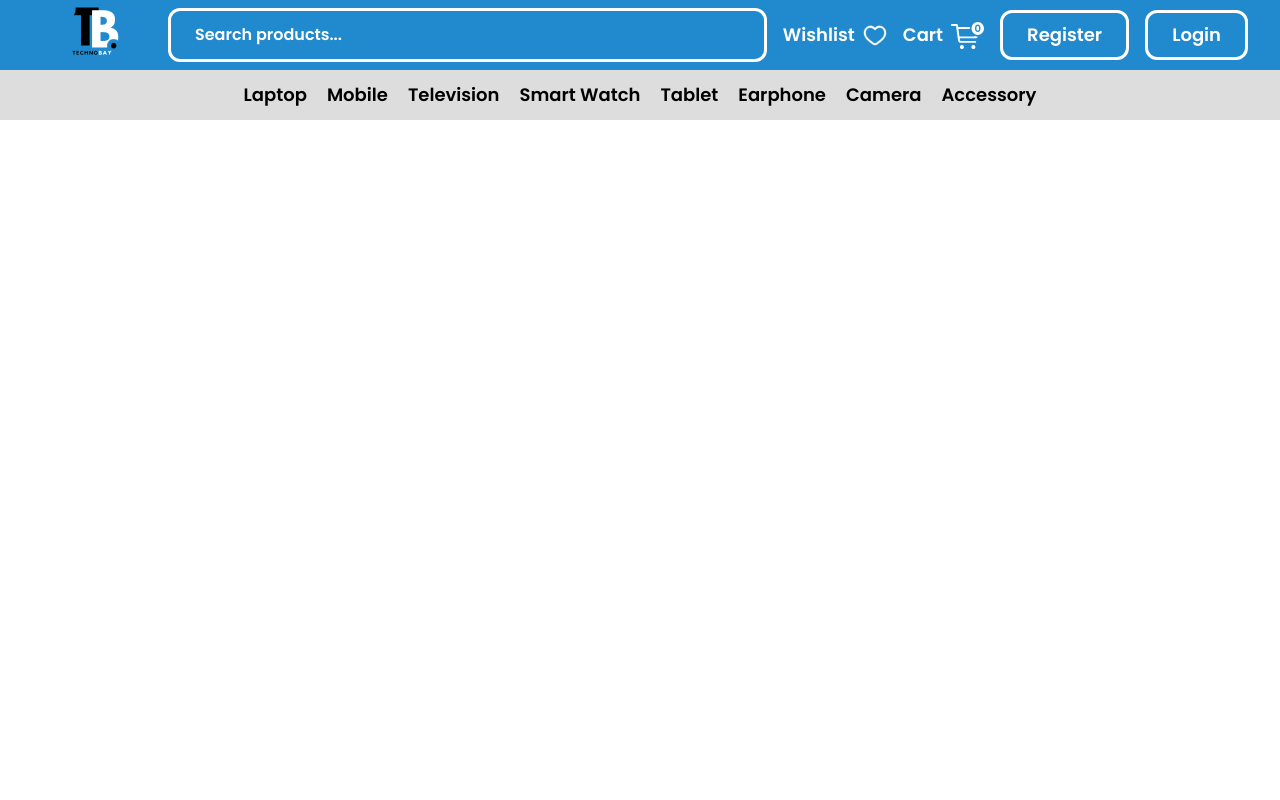
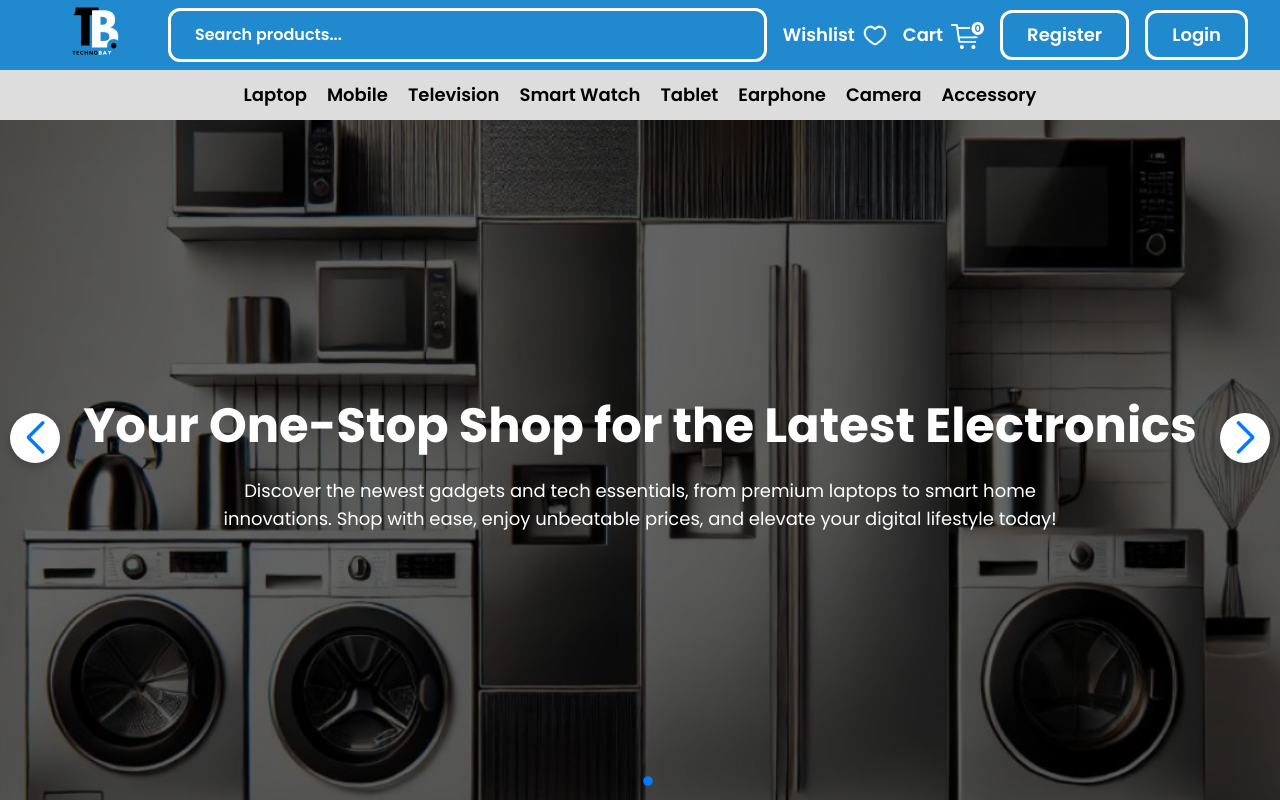
Before and after one commit to VortexTeam024/TechnoBay, a React (Vite) app: page / in a window 1280 px wide. Built offline with nearby package versions, Linux system fonts and the light colour scheme.

Commit message:
Make Hero Section

```diff
--- a/package.json
+++ b/package.json
@@ -13,7 +13,8 @@
     "react": "^18.3.1",
     "react-dom": "^18.3.1",
     "react-router": "^6.28.0",
-    "react-router-dom": "^6.28.0"
+    "react-router-dom": "^6.28.0",
+    "swiper": "^11.1.14"
   },
   "devDependencies": {
     "@eslint/js": "^9.13.0",
--- a/src/App.jsx
+++ b/src/App.jsx
@@ -1,10 +1,15 @@
+import { BrowserRouter as Router, Routes, Route } from "react-router-dom";
 import Navbar from "./components/ui/Navbar";
+import Home from "./components/pages/Home";
 
 const App = () => {
   return (
-    <>
+    <Router>
       <Navbar />
-    </>
+      <Routes>
+        <Route path="/" element={<Home />} />
+      </Routes>
+    </Router>
   );
 };
 
--- a/src/components/pages/Home.jsx
+++ b/src/components/pages/Home.jsx
@@ -1,7 +1,56 @@
+import { Swiper, SwiperSlide } from "swiper/react";
+import { Navigation, Pagination, Autoplay } from "swiper/modules";
+import "swiper/css";
+import "swiper/css/navigation";
+import "swiper/css/pagination";
+
 const Home = () => {
   return (
-    <div>Home</div>
-  )
-}
+    <main>
+      <section className="hero relative w-full h-heroSize overflow-hidden z-40">
+        <Swiper
+          modules={[Navigation, Pagination, Autoplay]}
+          navigation
+          pagination={{ clickable: true }}
+          autoplay={{ delay: 5000, disableOnInteraction: false }}
+          loop={true}
+          className="h-full w-full"
+        >
+          {/* First Slide */}
+          <SwiperSlide>
+            <div className="relative w-full h-screen lg:h-heroSize">
+              <div className="text absolute flex flex-col items-center justify-center h-full w-full z-50 px-4 lg:px-0">
+                <h1 className="text-3xl lg:text-5xl font-bold text-white text-center leading-snug lg:leading-relaxed mb-2 lg:mb-3">
+                  Discover the Latest in Electronics Shop <br className="hidden lg:block" /> Smart, Live Connected!
+                </h1>
+                <p className="text-base lg:text-lg font-normal text-white text-center max-w-4xl mx-auto">
+                  Explore top electronics: smartphones, laptops, smart home devices, and more. Shop now for great deals!
+                </p>
+              </div>
+              <div className="overlay bg-overlay w-full h-full absolute"></div>
+              <img src="./assets/Hero1.png" className="w-full h-full object-cover" alt="Hero Slide 1" />
+            </div>
+          </SwiperSlide>
 
-export default Home
+          {/* Second Slide */}
+          <SwiperSlide>
+            <div className="relative w-full h-screen lg:h-heroSize">
+              <div className="text absolute flex flex-col items-center justify-center h-full w-full z-50 px-4 lg:px-0">
+                <h1 className="text-3xl lg:text-5xl font-bold text-white text-center leading-snug lg:leading-relaxed mb-2 lg:mb-3">
+                  Your One-Stop Shop for the Latest Electronics
+                </h1>
+                <p className="text-base lg:text-lg font-normal text-white text-center max-w-4xl mx-auto">
+                  Discover the newest gadgets and tech essentials, from premium laptops to smart home innovations. Shop with ease, enjoy unbeatable prices, and elevate your digital lifestyle today!
+                </p>
+              </div>
+              <div className="overlay bg-overlay w-full h-full absolute"></div>
+              <img src="./assets/Hero2.png" className="w-full h-full object-cover" alt="Hero Slide 2" />
+            </div>
+          </SwiperSlide>
+        </Swiper>
+      </section>
+    </main>
+  );
+};
+
+export default Home;
--- a/src/components/ui/Navbar.jsx
+++ b/src/components/ui/Navbar.jsx
@@ -12,6 +12,7 @@ const Navbar = () => {
             <a href="/" aria-label="Home" className="flex-shrink-0">
               <img src="./assets/Logo.png" alt="TechnoBay Company Logo" />
             </a>
+
             {/* Search Bar */}
             <div className="relative flex-1 mx-4">
               <input
@@ -74,10 +75,11 @@ const Navbar = () => {
               {category}
             </a>
           ))}
+          <button onClick={() => setIsOpen(!isOpen)} className="text-primary text-lg font-bold block lg:hidden">All Categories</button>
         </div>
 
         {/* Mobile Dropdown Menu */}
-        <div className={`mobile-nav container mx-auto flex-col flex lg:hidden absolute px-7 py-5 bg-primary top-full left-0 h-fit ${isOpen ? "flex" : "hidden"} gap-4`}>
+        <div className={`mobile-nav container mx-auto flex-col flex lg:hidden absolute px-7 py-5 bg-primary z-50 top-full left-0 h-fit ${isOpen ? "flex" : "hidden"} gap-4`}>
           {["Laptop", "Mobile", "Television", "Smart Watch", "Tablet", "Earphone", "Camera", "Accessory"].map((category, index) => (
             <a
               key={index}
--- a/src/index.css
+++ b/src/index.css
@@ -7,6 +7,48 @@ html {
   font-family: "Poppins", sans-serif;
 }
 
+.swiper-button-next, .swiper-button-prev {
+  background-color: white;
+  color: #218ACE;
+  border-radius: 50%;
+  width: 50px !important;
+  height: 50px !important;
+  display: flex;
+  align-items: center;
+  justify-content: center;
+  box-shadow: 0 4px 10px rgba(0, 0, 0, 0.2);
+  top: 50%;
+  transform: translateY(-50%);
+  transition: 0.2s all ease-in-out;
+}
+
+.swiper-button-next:hover, .swiper-button-prev:hover {
+  background-color: #218ACE;
+  color: white;
+}
+
+.swiper-button-next::after, .swiper-button-prev::after {
+  font-size: 2rem !important;
+  font-weight: bolder;
+}
+
+.swiper-pagination-bullet {
+  background-color: rgba(255, 255, 255, 0.6);
+  width: 12px;
+  height: 12px;
+  border-radius: 50%;
+  transition: 0.3s ease-in-out;
+}
+
+.swiper-pagination-bullet-active {
+  background-color: #218ACE;
+  transform: scale(1.2);
+}
+
+.swiper-pagination-bullet:hover {
+  background-color: #218ACE;
+}
+
 @layer base {
   .btn-style {
     @apply border-[3px] border-white w-fit px-6 font-semibold text-lg text-white rounded-xl py-2 transition-all hover:bg-white hover:text-primary;
--- a/tailwind.config.js
+++ b/tailwind.config.js
@@ -11,7 +11,11 @@ export default {
       colors: {
         primary: "#218ACE",
         secondary: "#111111",
+        overlay: "rgba(0, 0, 0, 0.6)",
         background: "#F1F1F1"
+      },
+      spacing: {
+        heroSize: "calc(100vh - 120px)"
       }
     },
   },
```
Also changed, not shown: public/assets/Hero2.png, 1 other file (tests, documents, lock files or other folders).
